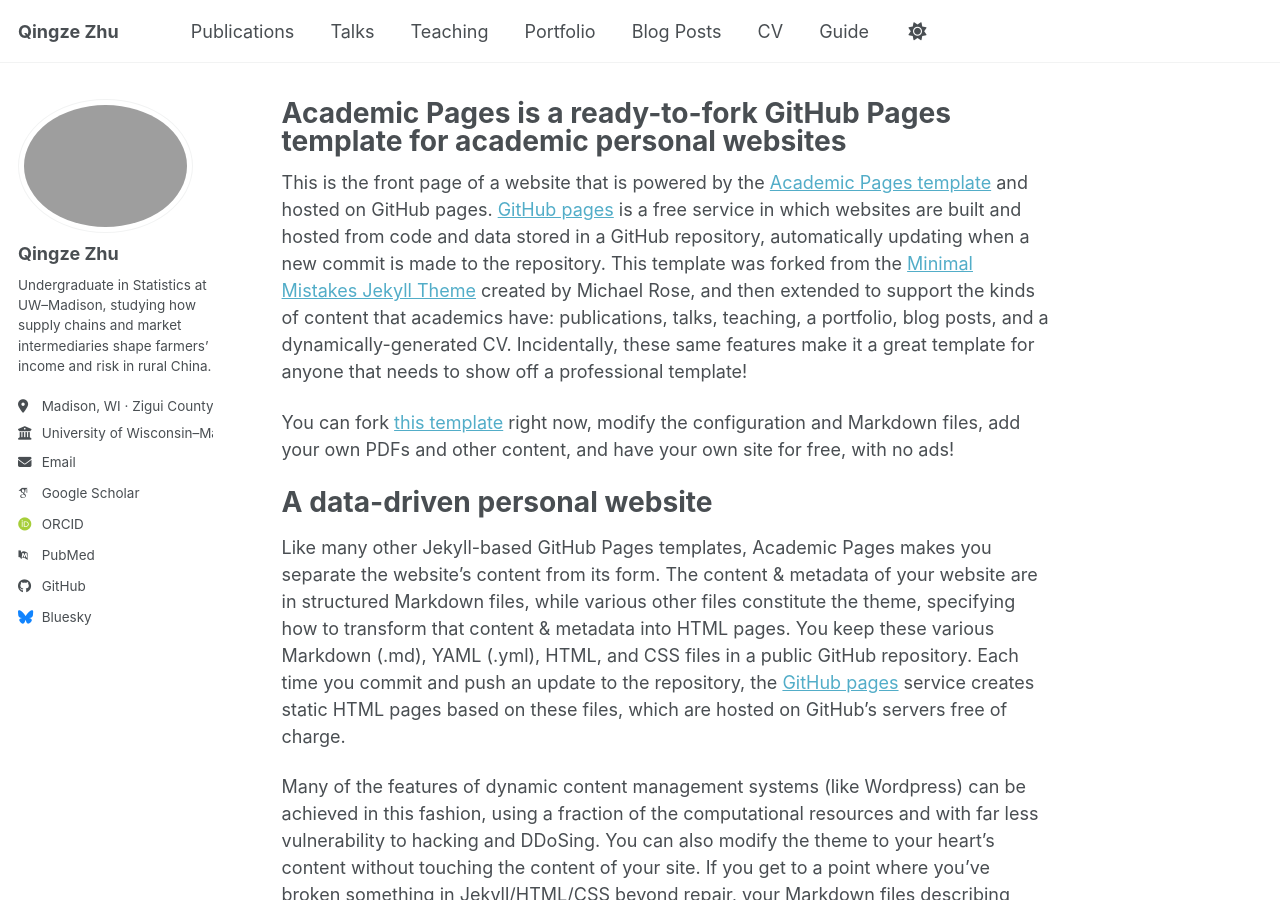
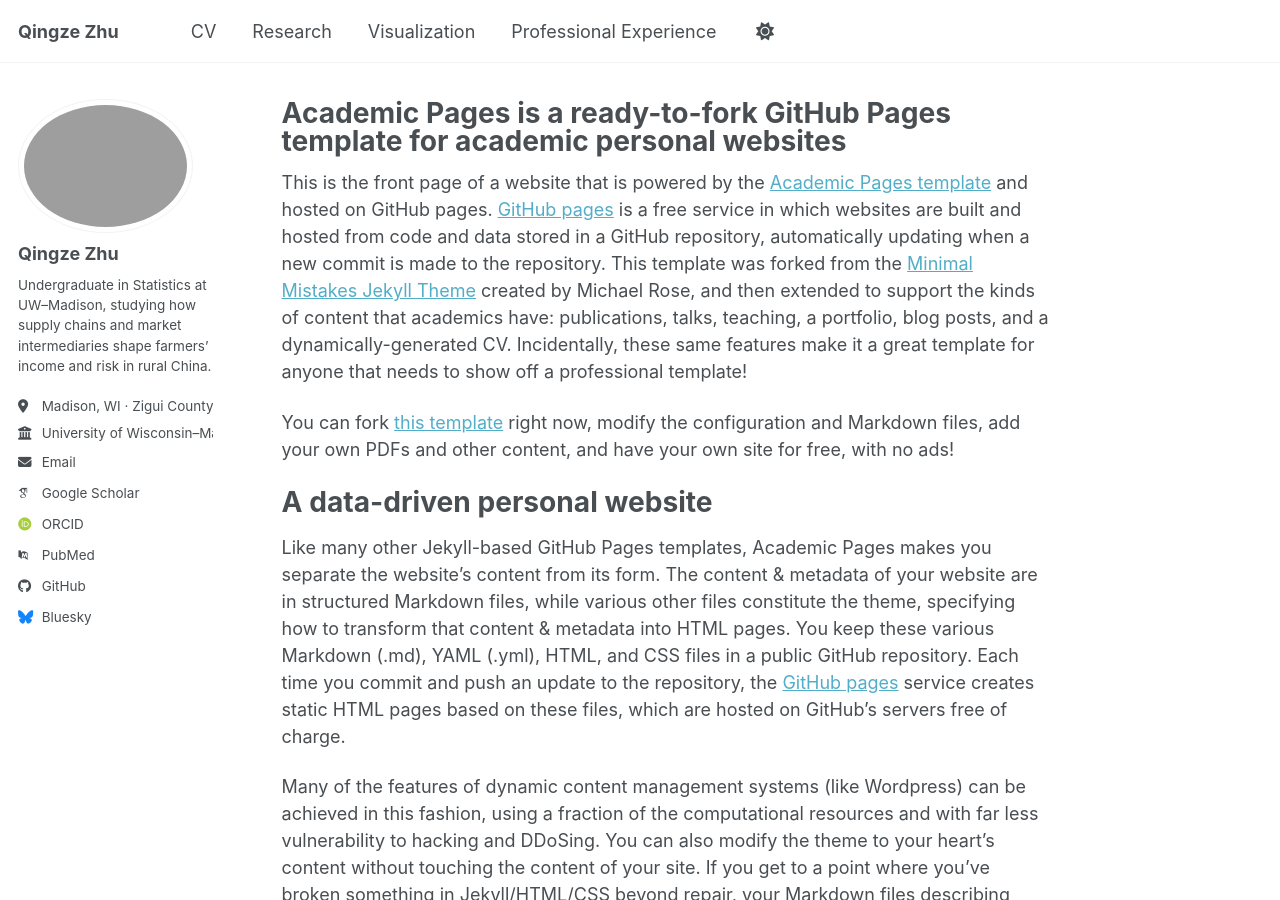
Before and after one commit to ZQZ0630/QingzeZhu-Personal-Webpage, a Jekyll site: the page built from _pages/about.md, in a window 1280 px wide and 900 px high. Built offline with Jekyll 4.4.1, drawn with Linux system fonts in a browser that asks for light colours; some web fonts are replaced; a script bundle is joined from its source files by our own code; library files that are not in the unit come from our copies.

Commit message:
Update navigation menu with new sections
Removed several navigation items and added new ones related to research, visualization, and professional experience.

```diff
--- a/_data/navigation.yml
+++ b/_data/navigation.yml
@@ -8,26 +8,14 @@
 #      Markdown formatted page while the second is generated using JSON.
 
 main:
-  - title: "Publications"
-    url: /publications/
-
-  - title: "Talks"
-    url: /talks/
-
-  - title: "Teaching"
-    url: /teaching/
-
-  - title: "Portfolio"
-    url: /portfolio/
-
-  - title: "Blog Posts"
-    url: /year-archive/
-
   - title: "CV"
     url: /cv/
 
-  # - title: "CV"
-  #   url: /cv-json/
+  - title: "Research"
+    url: /research/
 
-  - title: "Guide"
-    url: /markdown/
+  - title: "Visualization"
+    url: /visualization/
+
+  - title: "Professional Experience"
+    url: /professional-experience/
```
